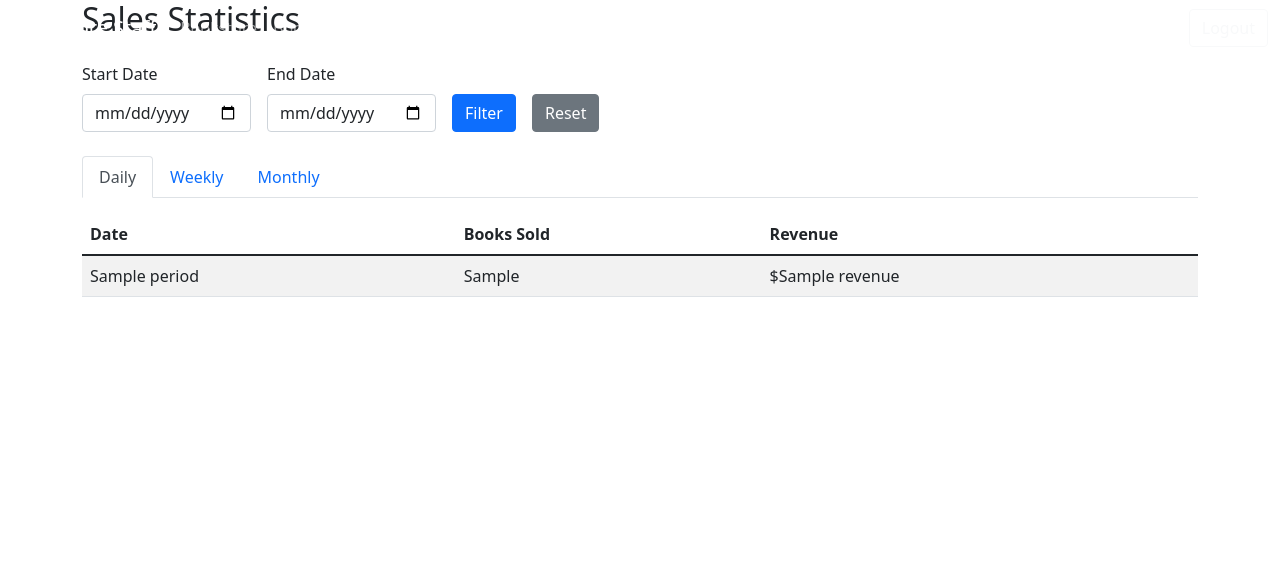
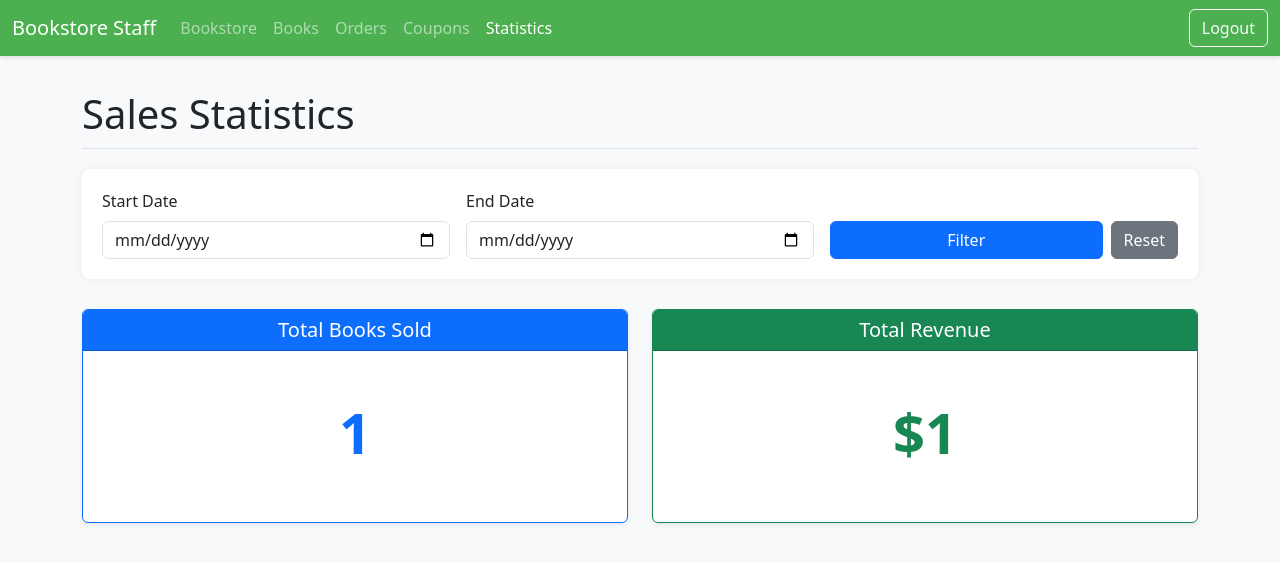
Before and after one commit to Jackson162/114-1-ntut-database-system, a FastAPI app: template app/router/template/staff/statistics.jinja in a window 1280 px wide. Shown: the top 563 px of the page. Run offline with FastAPI, Linux system fonts and the light colour scheme; the template is opened without the code that fills it: most values are stand-ins (such as "Sample title", 1, 10 or a date in 2020); parts of the project's set-up code (start-up, migrations or seed data) failed here and were passed over.

Commit message:
feat: add statistics page

```diff
--- a/app/router/template/staff/statistics.jinja
+++ b/app/router/template/staff/statistics.jinja
@@ -4,7 +4,33 @@
     <meta charset="UTF-8">
     <meta name="viewport" content="width=device-width, initial-scale=1.0">
     <title>Staff Statistics</title>
-    <link href="https://cdn.jsdelivr.net/npm/bootstrap@5.1.3/dist/css/bootstrap.min.css" rel="stylesheet">
+    <!-- Bootstrap CSS -->
+    <link href="https://cdn.jsdelivr.net/npm/bootstrap@5.3.3/dist/css/bootstrap.min.css" rel="stylesheet" integrity="sha384-QWTKZyjpPEjISv5WaRU9OFeRpok6YctnYmDr5pNlyT2bRjXh0JMhjY6hW+ALEwIH" crossorigin="anonymous">
+    <style>
+        body {
+            padding-top: 70px; /* Adjust for fixed navbar */
+            background-color: #f8f9fa;
+        }
+        .navbar.bg-custom-green {
+            background-color: #4CAF50 !important;
+            box-shadow: 0 2px 4px rgba(0, 0, 0, 0.1);
+        }
+        .container {
+            margin-top: 20px;
+        }
+        .section-title {
+            margin-bottom: 20px;
+            padding-bottom: 10px;
+            border-bottom: 1px solid #dee2e6;
+        }
+        .filter-card {
+            background-color: #ffffff;
+            padding: 20px;
+            border-radius: 8px;
+            box-shadow: 0 0 10px rgba(0, 0, 0, 0.05);
+            margin-bottom: 30px;
+        }
+    </style>
 </head>
 <body>
     <!-- Navigation Bar -->
@@ -29,9 +55,6 @@
                         <a class="nav-link" href="/frontend/staffs/coupons">Coupons</a>
                     </li>
                     <li class="nav-item">
-                        <a class="nav-link" href="/frontend/staffs/coupons">Coupons</a>
-                    </li>
-                    <li class="nav-item">
                         <a class="nav-link active" href="/frontend/staffs/statistics">Statistics</a>
                     </li>
                 </ul>
@@ -45,109 +68,48 @@
     </nav>
 
     <div class="container">
-        <h2 class="mb-4">Sales Statistics</h2>
+        <h1 class="section-title">Sales Statistics</h1>
 
-        <form method="GET" action="/frontend/staffs/statistics" class="row g-3 mb-4 align-items-end">
-            <div class="col-auto">
+        <div class="filter-card">
+            <form method="GET" action="/frontend/staffs/statistics" class="row g-3 align-items-end">
+                <div class="col-md-4">
                     <label for="start_date" class="form-label">Start Date</label>
                     <input type="date" class="form-control" id="start_date" name="start_date" value="{{ start_date or '' }}">
                 </div>
-            <div class="col-auto">
+                <div class="col-md-4">
                     <label for="end_date" class="form-label">End Date</label>
                     <input type="date" class="form-control" id="end_date" name="end_date" value="{{ end_date or '' }}">
                 </div>
-            <div class="col-auto">
-                <button type="submit" class="btn btn-primary">Filter</button>
-            </div>
-            <div class="col-auto">
-                <a href="/staff/statistics" class="btn btn-secondary">Reset</a>
+                <div class="col-md-4 d-flex gap-2">
+                    <button type="submit" class="btn btn-primary flex-grow-1">Filter</button>
+                    <a href="/frontend/staffs/statistics" class="btn btn-secondary">Reset</a>
                 </div>
             </form>
+        </div>
 
-        <ul class="nav nav-tabs" id="statsTab" role="tablist">
-            <li class="nav-item" role="presentation">
-                <button class="nav-link active" id="daily-tab" data-bs-toggle="tab" data-bs-target="#daily" type="button" role="tab">Daily</button>
-            </li>
-            <li class="nav-item" role="presentation">
-                <button class="nav-link" id="weekly-tab" data-bs-toggle="tab" data-bs-target="#weekly" type="button" role="tab">Weekly</button>
-            </li>
-            <li class="nav-item" role="presentation">
-                <button class="nav-link" id="monthly-tab" data-bs-toggle="tab" data-bs-target="#monthly" type="button" role="tab">Monthly</button>
-            </li>
-        </ul>
-
-        <div class="tab-content mt-3" id="statsTabContent">
-            <!-- Daily Stats -->
-            <div class="tab-pane fade show active" id="daily" role="tabpanel">
-                <table class="table table-striped">
-                    <thead>
-                        <tr>
-                            <th>Date</th>
-                            <th>Books Sold</th>
-                            <th>Revenue</th>
-                        </tr>
-                    </thead>
-                    <tbody>
-                        {% for stat in daily_stats %}
-                        <tr>
-                            <td>{{ stat.period }}</td>
-                            <td>{{ stat.books_sold }}</td>
-                            <td>${{ stat.revenue }}</td>
-                        </tr>
-                        {% else %}
-                        <tr><td colspan="3">No data available</td></tr>
-                        {% endfor %}
-                    </tbody>
-                </table>
+        <div class="row mt-4">
+            <div class="col-md-6 mb-4">
+                <div class="card text-center h-100 border-primary shadow-sm">
+                    <div class="card-header bg-primary text-white">
+                        <h5 class="card-title mb-0">Total Books Sold</h5>
                     </div>
-            <!-- Weekly Stats -->
-            <div class="tab-pane fade" id="weekly" role="tabpanel">
-                <table class="table table-striped">
-                    <thead>
-                        <tr>
-                            <th>Week</th>
-                            <th>Books Sold</th>
-                            <th>Revenue</th>
-                        </tr>
-                    </thead>
-                    <tbody>
-                        {% for stat in weekly_stats %}
-                        <tr>
-                            <td>{{ stat.period }}</td>
-                            <td>{{ stat.books_sold }}</td>
-                            <td>${{ stat.revenue }}</td>
-                        </tr>
-                        {% else %}
-                        <tr><td colspan="3">No data available</td></tr>
-                        {% endfor %}
-                    </tbody>
-                </table>
-            </div>
-            <!-- Monthly Stats -->
-            <div class="tab-pane fade" id="monthly" role="tabpanel">
-                <table class="table table-striped">
-                    <thead>
-                        <tr>
-                            <th>Month</th>
-                            <th>Books Sold</th>
-                            <th>Revenue</th>
-                        </tr>
-                    </thead>
-                    <tbody>
-                        {% for stat in monthly_stats %}
-                        <tr>
-                            <td>{{ stat.period }}</td>
-                            <td>{{ stat.books_sold }}</td>
-                            <td>${{ stat.revenue }}</td>
-                        </tr>
-                        {% else %}
-                        <tr><td colspan="3">No data available</td></tr>
-                        {% endfor %}
-                    </tbody>
-                </table>
+                    <div class="card-body d-flex align-items-center justify-content-center py-5">
+                        <h3 class="display-4 fw-bold text-primary">{{ total_books_sold }}</h3>
                     </div>
                 </div>
             </div>
-    <script src="https://cdn.jsdelivr.net/npm/bootstrap@5.1.3/dist/js/bootstrap.bundle.min.js"></script>
+            <div class="col-md-6 mb-4">
+                <div class="card text-center h-100 border-success shadow-sm">
+                    <div class="card-header bg-success text-white">
+                        <h5 class="card-title mb-0">Total Revenue</h5>
+                    </div>
+                    <div class="card-body d-flex align-items-center justify-content-center py-5">
+                        <h3 class="display-4 fw-bold text-success">${{ total_revenue }}</h3>
+                    </div>
+                </div>
+            </div>
+        </div>
+    </div>
+    <script src="https://cdn.jsdelivr.net/npm/bootstrap@5.3.3/dist/js/bootstrap.bundle.min.js" integrity="sha384-YvpcrYf0tY3lHB60NNkmXc5s9fDVZLESaAA55NDzOxhy9GkcIdslK1eN7N6jIeHz" crossorigin="anonymous"></script>
 </body>
 </html>
```
Also changed, not shown: app/router/frontend/staff/staff.py (+11 -30 lines). Lines whose indentation alone changed are shown as unchanged.
